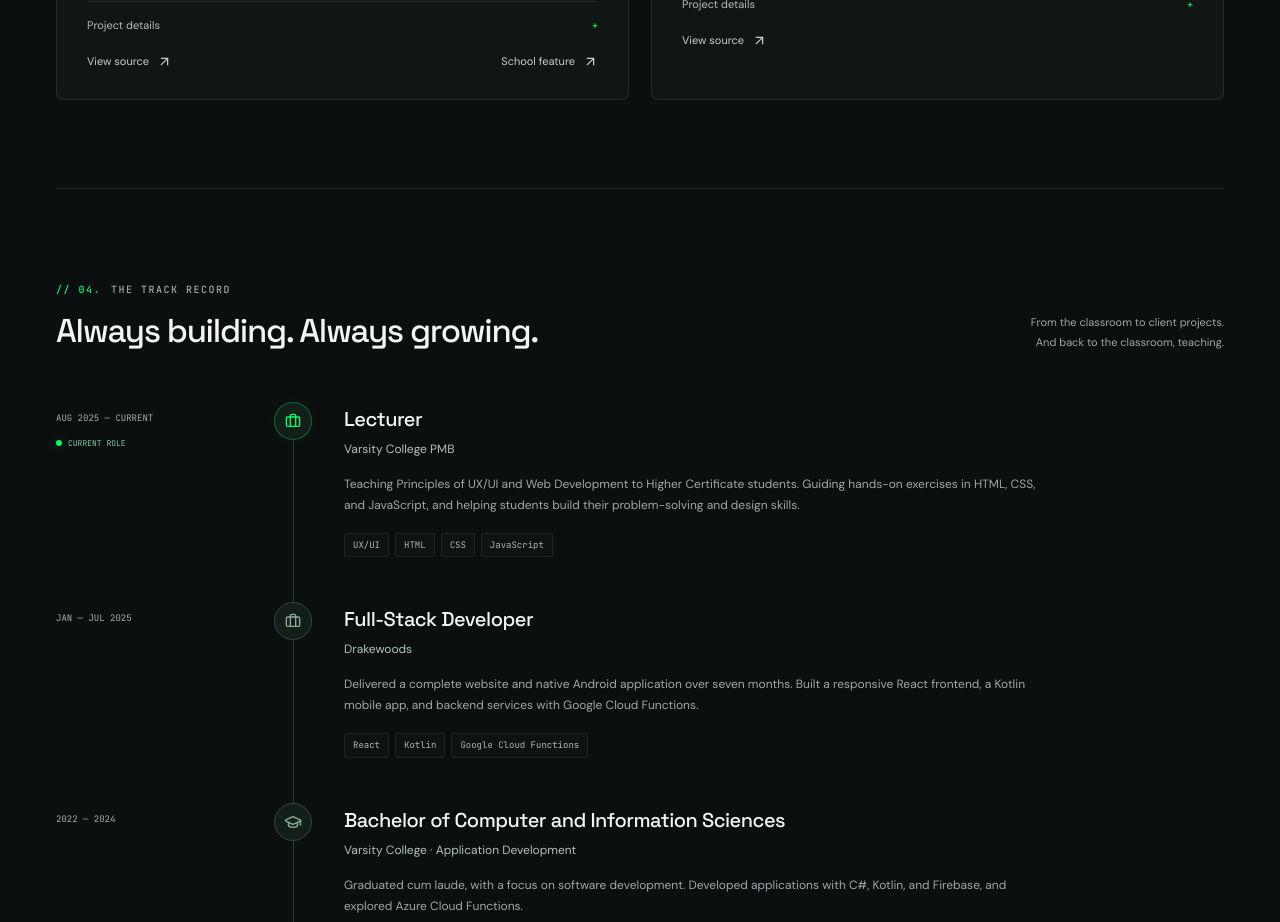
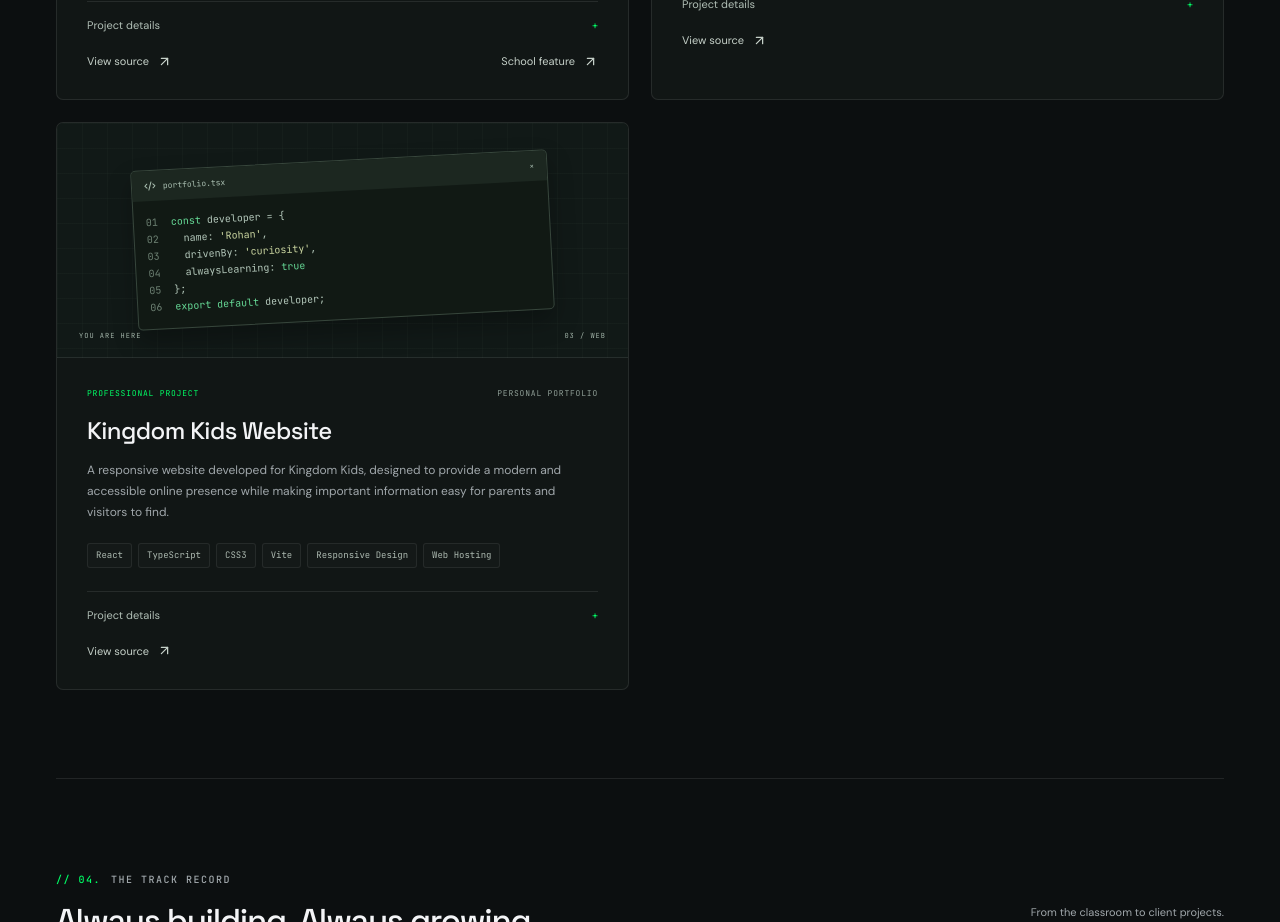
Before and after one commit to RohanM007/RohanWebsite, a React (Vite) app: page / in a window 1280 px wide. Shown: the part 3300-4222 px from the top of the page. Built offline with nearby package versions, Linux system fonts and the light colour scheme.

Commit message:
Updated project

```diff
--- a/src/data/projects.ts
+++ b/src/data/projects.ts
@@ -52,5 +52,32 @@
         "Modern tech stack"
       ],
       category: "Personal"
-    }
+    },
+    {
+    title: "Kingdom Kids Website",
+    description: "A responsive website developed for Kingdom Kids, designed to provide a modern and accessible online presence while making important information easy for parents and visitors to find.",
+    longDescription: "Developed as a complete website solution for Kingdom Kids, with a focus on clean design, usability, responsive layouts, and accessibility across desktop and mobile devices. The project involved designing and developing the website, preparing it for production, and deploying the completed build to a live hosting environment. Access the link here: https://www.kingdomkidspreschool.co.za/",
+    technologies: [
+      "React",
+      "TypeScript",
+      "CSS3",
+      "Vite",
+      "Responsive Design",
+      "Web Hosting"
+    ],
+    type: "Web Development",
+    duration: "2026",
+    highlights: [
+      "Modern responsive website design",
+      "Mobile-friendly layout",
+      "Clear and accessible navigation",
+      "Optimized production build using Vite",
+      "Live website deployment and hosting",
+      "Search engine files including sitemap and robots.txt"
+    ],
+    category: "Professional",
+    githubLink: "https://github.com/RohanM007/TimWebsite",
+
+
+  },
   ]
```
